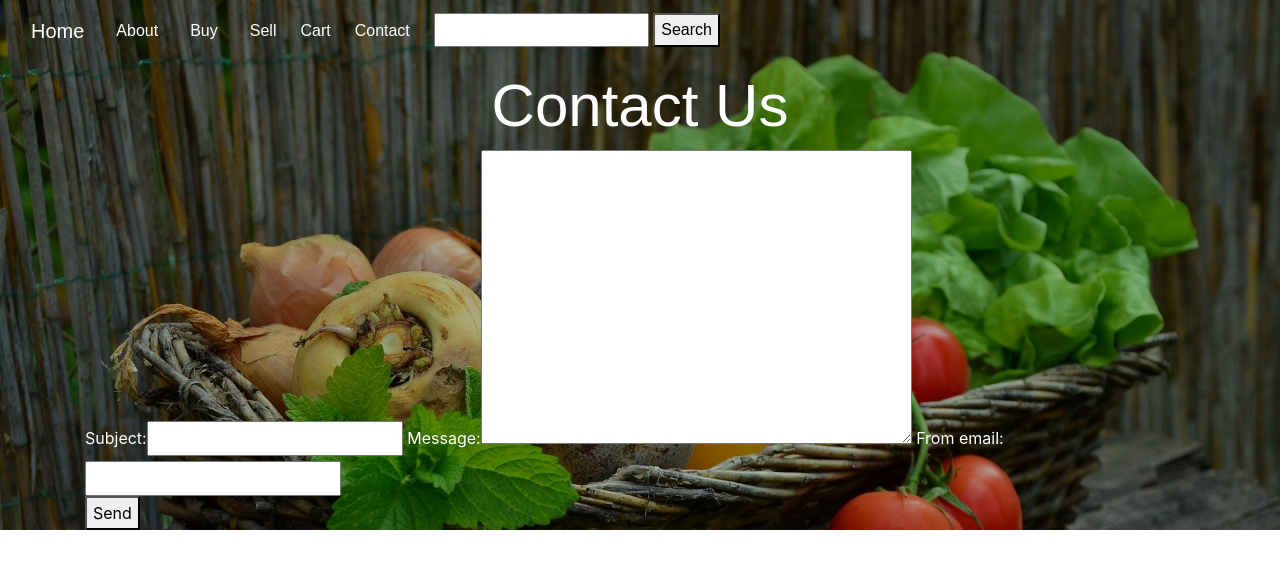
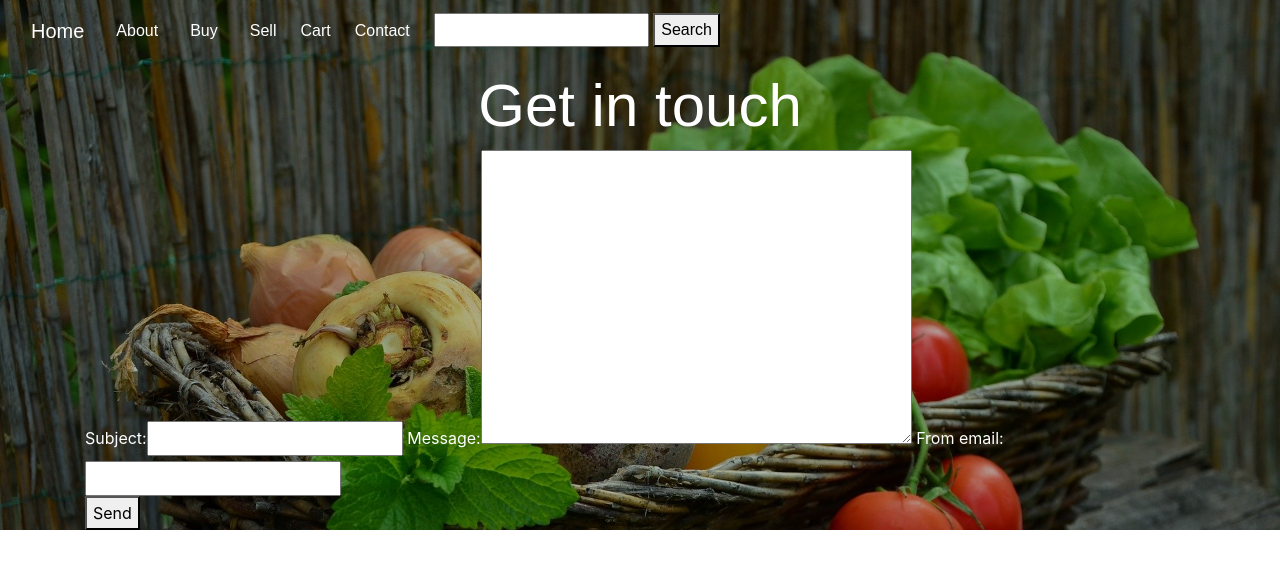
Before and after one commit to digitalstuart/kerry-online-farmers-market, a Django app: page /contact/email/ in a window 1280 px wide. Shown: the top 569 px of the page. Run offline with Django 3.2, Linux system fonts and the light colour scheme; some libraries are stand-ins or nearby versions; some web fonts are replaced.

Commit message:
Changed page heading title

```diff
--- a/contact/templates/email.html
+++ b/contact/templates/email.html
@@ -2,7 +2,7 @@
 {% load bootstrap_tags %}
 {% block content %}
 <div class="container sections">
-	<h1>Contact Us</h1>
+	<h1>Get in touch</h1>
 	<form method="post">
 		{% csrf_token %}
 		{{ form | as_bootstrap }}
```
